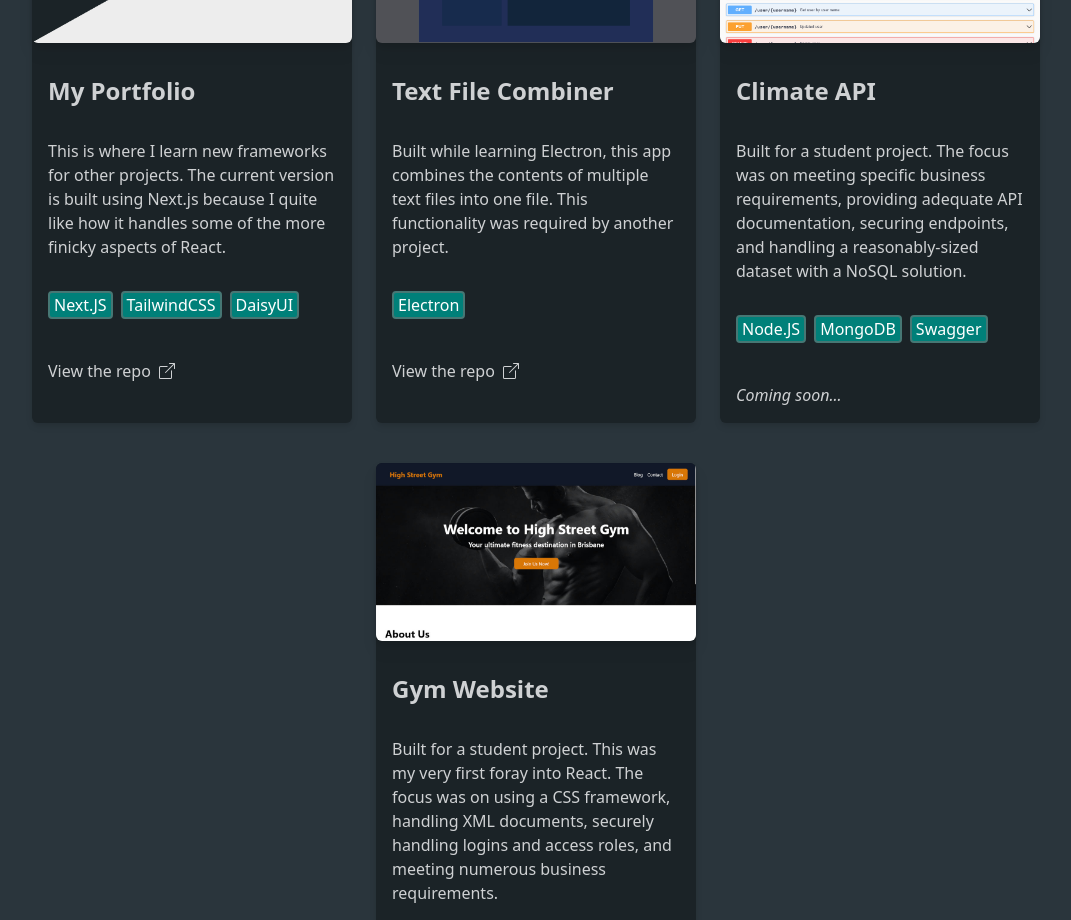
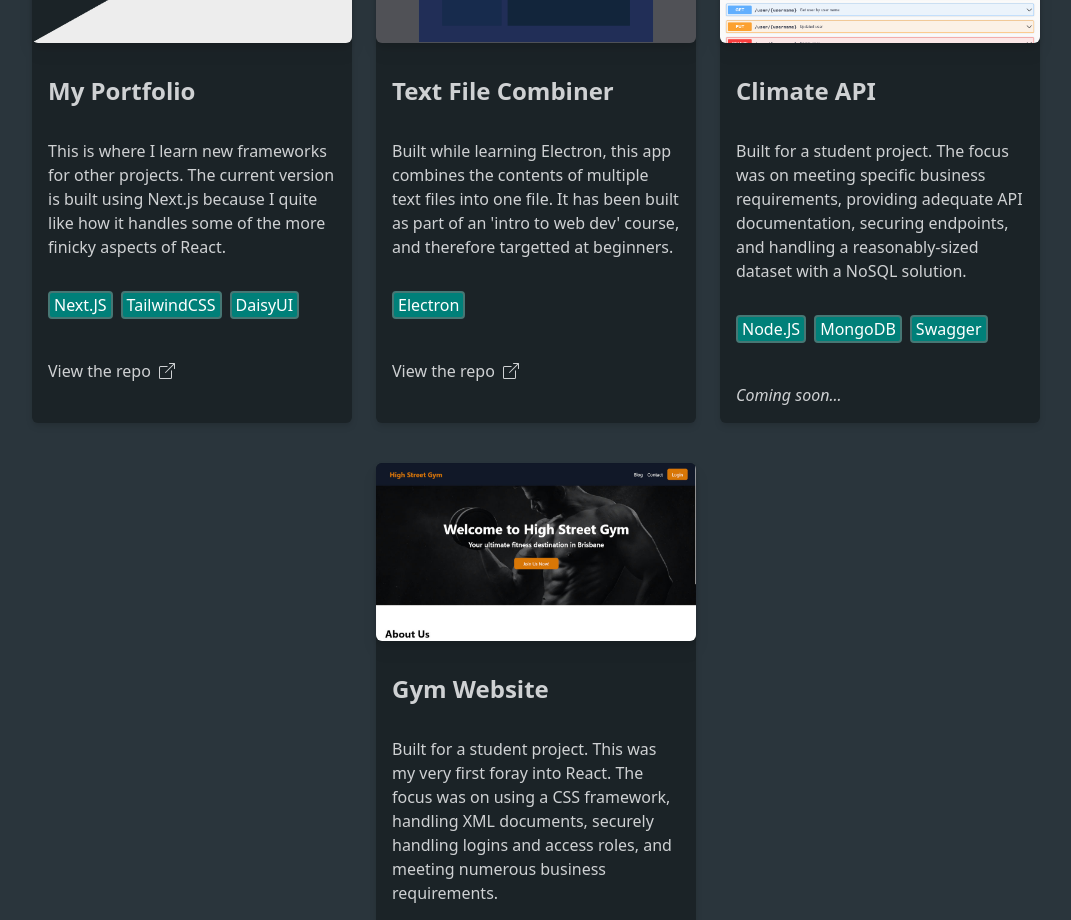
Before and after one commit to JessBaxter/portfolio2023, a Next.js app: page / in a window 1280 px wide. Shown: the part 1220-2140 px from the top of the page, without its empty margins (104-1175 px from the left). Built offline with nearby package versions, Linux system fonts and the light colour scheme.

Commit message:
Update Projects.js

```diff
--- a/components/Projects.js
+++ b/components/Projects.js
@@ -113,7 +113,7 @@ export default function Projects() {
         <Project
           imageSrc="/images/projects/electron-text-file-combiner.png"
           title="Text File Combiner"
-          description="Built while learning Electron, this app combines the contents of multiple text files into one file. This functionality was required by another project."
+          description="Built while learning Electron, this app combines the contents of multiple text files into one file. It has been built as part of an 'intro to web dev' course, and therefore targetted at beginners."
           techLinks={[{ name: "Electron", url: "https://www.electronjs.org/" }]}
           repoLink="https://github.com/JessBaxter/text-file-combiner"
         />
```
